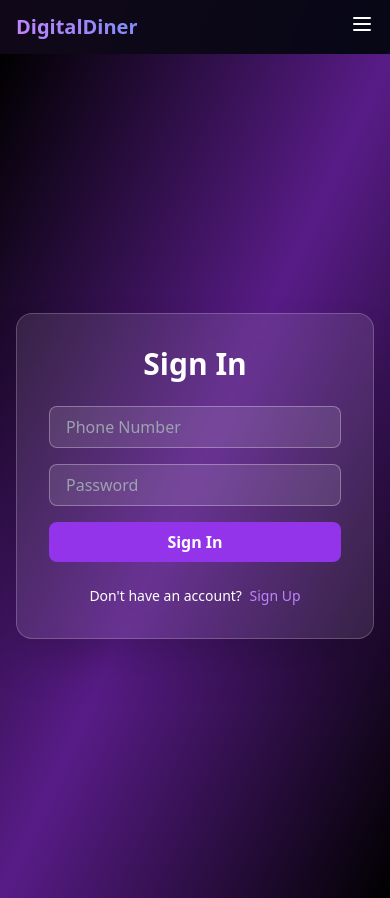
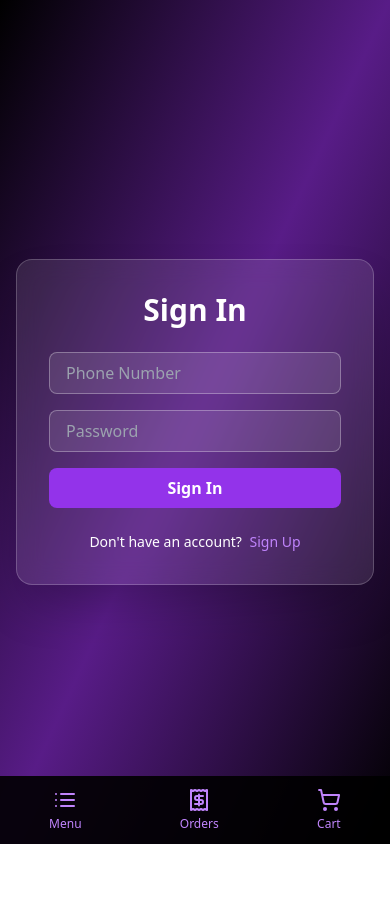
Before and after one commit to dineshpatte/digitaldiner, a React (Vite) app in the folder Frontend/: page / in a window 390 px wide. After the commit the page ends 844 px from the top, so only its background shows below. Built offline with nearby package versions, Linux system fonts and the light colour scheme.

Commit message:
run build

```diff
--- a/Frontend/src/App.jsx
+++ b/Frontend/src/App.jsx
@@ -1,6 +1,6 @@
 import React, { useState } from "react";
 import { BrowserRouter as Router, Route, Routes, Link } from "react-router-dom";
-import { ShoppingCart } from "lucide-react";
+import { ShoppingCart, List, Receipt } from "lucide-react";
 import Login from "./components/Login";
 import Menu from "./components/Menu";
 import Cart from "./components/Cart";
@@ -8,45 +8,17 @@ import Orders from "./components/Order";
 
 function App() {
   const [isLoggedIn, setIsLoggedIn] = useState(false);
-  const [isMenuOpen, setIsMenuOpen] = useState(false);
   const [cartCount, setCartCount] = useState(0);
-
-  const toggleMenu = () => setIsMenuOpen(!isMenuOpen);
 
   return (
     <Router>
-      <div className="min-h-screen bg-gradient-to-br from-purple-500 via-indigo-600 to-blue-700 text-white">
+      <div className="min-h-screen bg-gradient-to-br from-purple-500 via-indigo-600 to-blue-700 text-white flex flex-col justify-between">
         {/* Navbar */}
-        <nav className="bg-opacity-90 bg-black text-white shadow-lg">
+        <nav className="bg-opacity-90 bg-black text-white shadow-lg hidden md:block">
           <div className="max-w-7xl mx-auto px-4 py-3 flex justify-between items-center">
             <h1 className="text-xl font-extrabold text-transparent bg-clip-text bg-gradient-to-r from-purple-400 to-indigo-400">
               DigitalDiner
             </h1>
-
-            {/* Hamburger */}
-            <div className="md:hidden">
-              <button
-                onClick={toggleMenu}
-                className="text-white focus:outline-none"
-              >
-                <svg
-                  xmlns="http://www.w3.org/2000/svg"
-                  className="h-6 w-6"
-                  fill="none"
-                  stroke="currentColor"
-                  viewBox="0 0 24 24"
-                  strokeWidth="2"
-                >
-                  <path
-                    strokeLinecap="round"
-                    strokeLinejoin="round"
-                    d="M4 6h16M4 12h16M4 18h16"
-                  />
-                </svg>
-              </button>
-            </div>
-
-            {/* Desktop nav */}
             <div className="space-x-6 hidden md:flex items-center gap-10">
               <Link
                 to="/"
@@ -75,47 +47,53 @@ function App() {
           </div>
         </nav>
 
-        {isMenuOpen && (
-          <div className="md:hidden bg-black text-white space-y-8 py-4 px-8">
-            <Link
-              to="/"
-              onClick={() => setIsMenuOpen(false)}
-              className="block text-xl font-bold text-purple-400"
-            >
-              Menu
-            </Link>
-            <Link
-              to="/orders"
-              onClick={() => setIsMenuOpen(false)}
-              className="block text-xl font-bold text-purple-400"
-            >
-              Orders
-            </Link>
-            <Link
-              to="/cart"
-              onClick={() => setIsMenuOpen(false)}
-              className="block text-purple-400 relative"
-            >
-              <ShoppingCart className="w-6 h-6 inline-block" />
-              {cartCount > 0 && (
-                <span className="absolute -top-2 -right-2 bg-red-600 text-white text-xs rounded-full h-5 w-5 flex items-center justify-center">
-                  {cartCount}
-                </span>
-              )}
-            </Link>
-          </div>
-        )}
-
+        {/* Main Routes */}
+        <div className="flex-grow">
           <Routes>
             <Route
               path="/"
               element={
-              isLoggedIn ? <Menu /> : <Login setIsLoggedIn={setIsLoggedIn} />
+                isLoggedIn ? (
+                  <Menu setCartCount={setCartCount} />
+                ) : (
+                  <Login setIsLoggedIn={setIsLoggedIn} />
+                )
               }
             />
-          <Route path="/cart" element={<Cart setCartCount={setCartCount} />} />
+            <Route
+              path="/cart"
+              element={<Cart setCartCount={setCartCount} />}
+            />
             <Route path="/orders" element={<Orders />} />
           </Routes>
+        </div>
+
+        {/* Mobile Footer */}
+        <footer className="md:hidden fixed bottom-0 left-0 right-0 bg-black/90 text-white shadow-inner flex justify-around items-center py-3">
+          <Link to="/" className="flex flex-col items-center text-purple-400">
+            <List className="w-6 h-6" />
+            <span className="text-xs mt-1">Menu</span>
+          </Link>
+          <Link
+            to="/orders"
+            className="flex flex-col items-center text-purple-400"
+          >
+            <Receipt className="w-6 h-6" />
+            <span className="text-xs mt-1">Orders</span>
+          </Link>
+          <Link
+            to="/cart"
+            className="relative flex flex-col items-center text-purple-400"
+          >
+            <ShoppingCart className="w-6 h-6" />
+            {cartCount > 0 && (
+              <span className="absolute -top-1 -right-2 bg-red-600 text-white text-xs rounded-full h-5 w-5 flex items-center justify-center">
+                {cartCount}
+              </span>
+            )}
+            <span className="text-xs mt-1">Cart</span>
+          </Link>
+        </footer>
       </div>
     </Router>
   );
--- a/Frontend/src/components/Menu.jsx
+++ b/Frontend/src/components/Menu.jsx
@@ -1,7 +1,7 @@
 import React, { useEffect, useState } from "react";
 import axios from "axios";
 
-function Menu() {
+function Menu({ setCartCount }) {
   const [menuItems, setMenuItems] = useState([]);
   const [quantities, setQuantities] = useState({});
 
@@ -15,7 +15,6 @@ function Menu() {
         );
         setMenuItems(itemsWithImages);
 
-        // Initialize quantities to 1 for each item
         const initialQuantities = {};
         itemsWithImages.forEach((item) => {
           initialQuantities[item._id] = 1;
@@ -54,6 +53,15 @@ function Menu() {
         menuItemId: item._id,
         quantity,
       });
+
+      // Fetch updated cart count
+      const res = await axios.get(
+        `http://localhost:3000/api/cart?phone=${phone}`
+      );
+      const validItems =
+        res.data[0]?.items?.filter((item) => item.menuItemId !== null) || [];
+      setCartCount(validItems.length);
+
       alert("Item added to cart!");
     } catch (error) {
       console.error("Error adding to cart:", error);
```
Also changed, not shown: 1 other file (tests, documents, lock files or other folders). Lines whose indentation alone changed are shown as unchanged.
